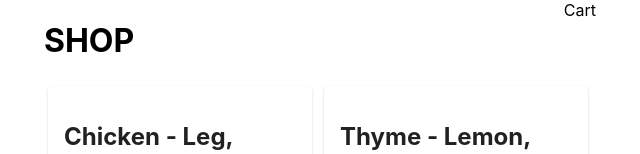
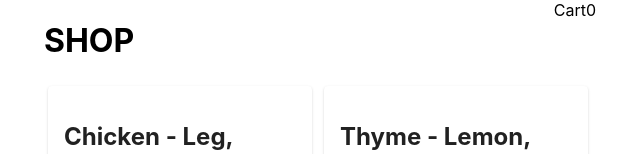
Before and after one commit to grigory-lapshin/strelka-test, a React (Create React App) app: page / in a window 1280 px wide. Shown: the top 154 px of the page, without its empty margins (320-960 px from the left). Built offline with nearby package versions, Linux system fonts and the light colour scheme.

Commit message:
feat: add items counters

```diff
--- a/src/Pages/Shelf.js
+++ b/src/Pages/Shelf.js
@@ -5,6 +5,7 @@ import { connect } from 'react-redux';
 import GridList from '@material-ui/core/GridList';
 import GridListTile from '@material-ui/core/GridListTile';
 import { addToCart, removeFromCart } from '../actions';
+import { getTotalNumber } from '../reducers';
 import GradientButton from '../components/GradientButton';
 
 // const products = JSON.parse(productsRaw);
@@ -66,13 +67,20 @@ const Item = ({
   </ItemCard>
 );
 
-const Cart = items => <div>Cart</div>;
+const Cart = ({ itemsInCart }) => (
+  <div>
+    <span>Cart</span>
+    {itemsInCart}
+  </div>
+);
 
-const Shelf = ({ currentPage, pages, addToCart }) => (
+const Shelf = ({
+  currentPage, pages, addToCart, itemsInCart,
+}) => (
   <>
     <Header>
       <ShopName>SHOP</ShopName>
-      <Cart />
+      <Cart itemsInCart={itemsInCart} />
     </Header>
     <ShelfContainer cols={2} spacing={4} cellHeight={420}>
       {pages[currentPage].map(p => (
@@ -84,14 +92,12 @@ const Shelf = ({ currentPage, pages, addToCart }) => (
   </>
 );
 
-const mapStateToProps = ({ products, cart }) => {
-  console.log(cart.addedIds, cart.quantityById);
-  return {
-    currentPage: products.currentPage,
-    pagesIndexes: products.pagesIndexes,
-    pages: products.pages,
-  };
-};
+const mapStateToProps = ({ products, cart }) => ({
+  currentPage: products.currentPage,
+  pagesIndexes: products.pagesIndexes,
+  pages: products.pages,
+  itemsInCart: getTotalNumber({ products, cart }),
+});
 
 export default connect(
   mapStateToProps,
--- a/src/reducers/index.js
+++ b/src/reducers/index.js
@@ -5,6 +5,8 @@ import products, * as fromProducts from './products';
 const getAddedIds = state => fromCart.getAddedIds(state.cart);
 const getQuantity = (state, id) => fromCart.getQuantity(state.cart, id);
 const getProduct = (state, id) => fromProducts.getProduct(state.products, id);
+
+export const getTotalNumber = state => getAddedIds(state).reduce((total, id) => total + getQuantity(state, id), 0);
 
 export const getTotal = state => getAddedIds(state)
   .reduce((total, id) => total + getProduct(state, id).price * getQuantity(state, id), 0)
```
